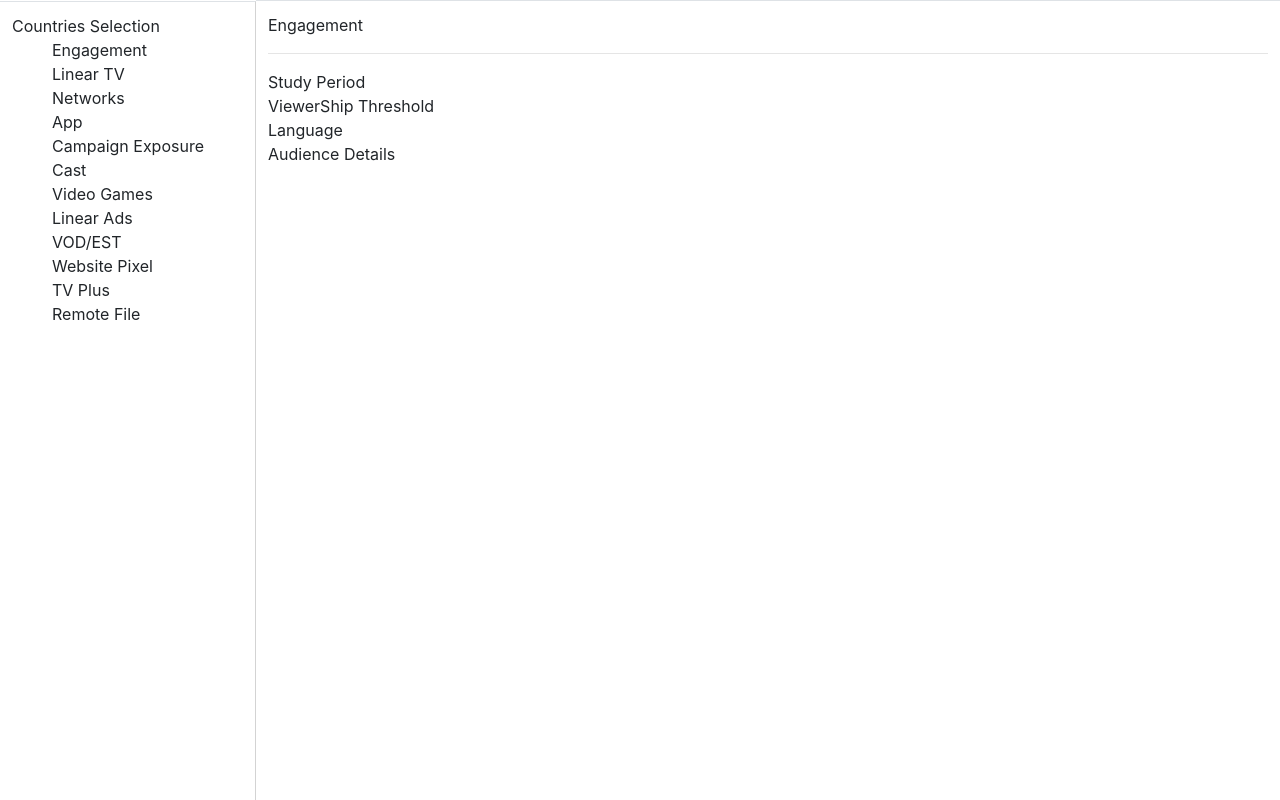
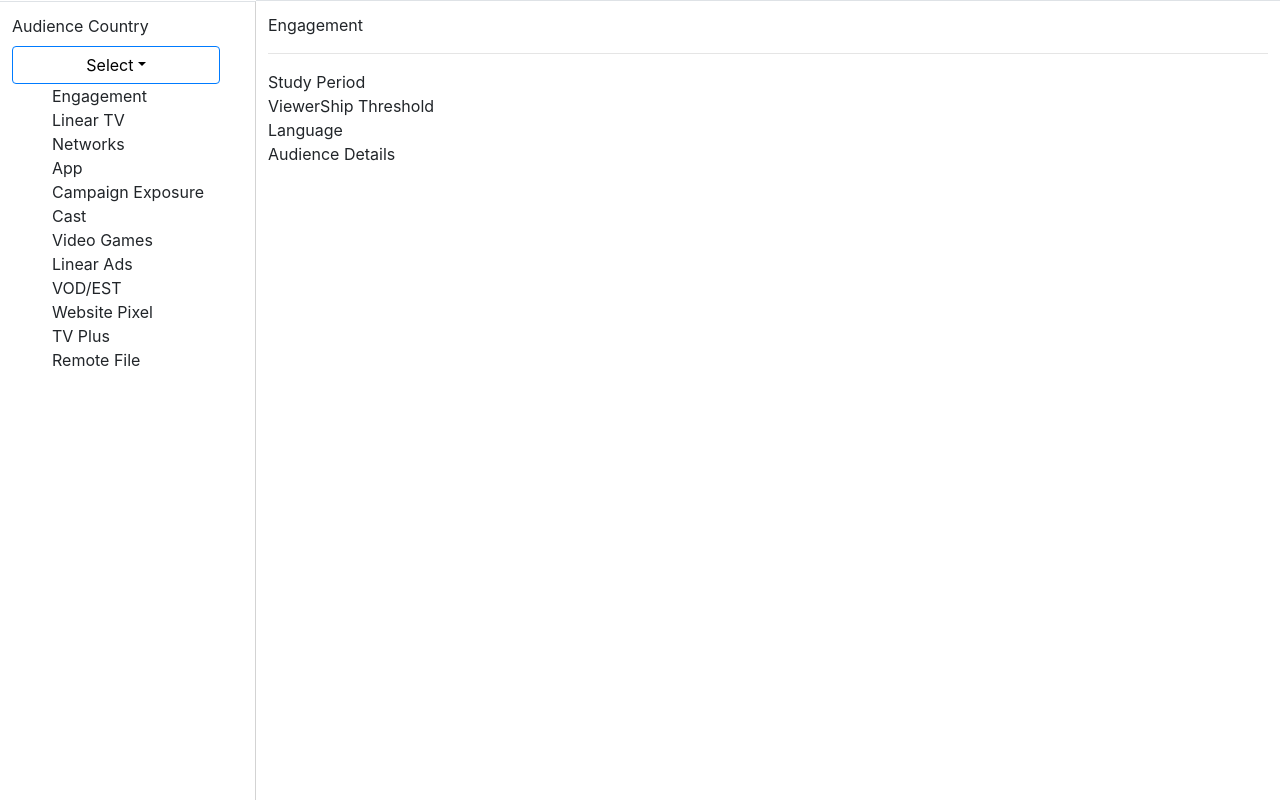
Before and after one commit to Deepali2/sidenav, a React (Create React App) app: page / in a window 1280 px wide. Built offline with nearby package versions, Linux system fonts and the light colour scheme.

Commit message:
add the country checkbox

```diff
--- a/src/NewAudience/NewAudience.css
+++ b/src/NewAudience/NewAudience.css
@@ -10,6 +10,13 @@
   position: fixed;
 }
 
+#country-dropdown {
+  background-color: white;
+  color: black;
+  margin: none;
+  width: 90%;
+}
+
 .details {
   width: 80%;
 }
--- a/src/NewAudience/SideNav.js
+++ b/src/NewAudience/SideNav.js
@@ -1,12 +1,24 @@
 import React from "react";
+import { Dropdown, DropdownButton } from "react-bootstrap";
+import 'bootstrap/dist/css/bootstrap.min.css';
+
+
 
 const SideNav = ({ segments, segment, setSegment }) => {
+  const countries = ['UnitedStates', 'Canada', 'Spain', 'India']
   const changeSegment = (e) => {
     setSegment(e.target.innerHTML);
   }
   return (
     <>
-      <div>Countries Selection</div>
+      <div>
+        <label htmlFor="country-dropdown">Audience Country</label>
+        <DropdownButton id="country-dropdown" title="Select">
+          {countries.map((country, index) => (
+            <Dropdown.Item href="#" key={index}>{country}</Dropdown.Item>
+          ))}
+        </DropdownButton>
+      </div>
       <ul>
         {segments.map((element, index) => (
           <li key={index} onClick={changeSegment}>{element}</li>
```
